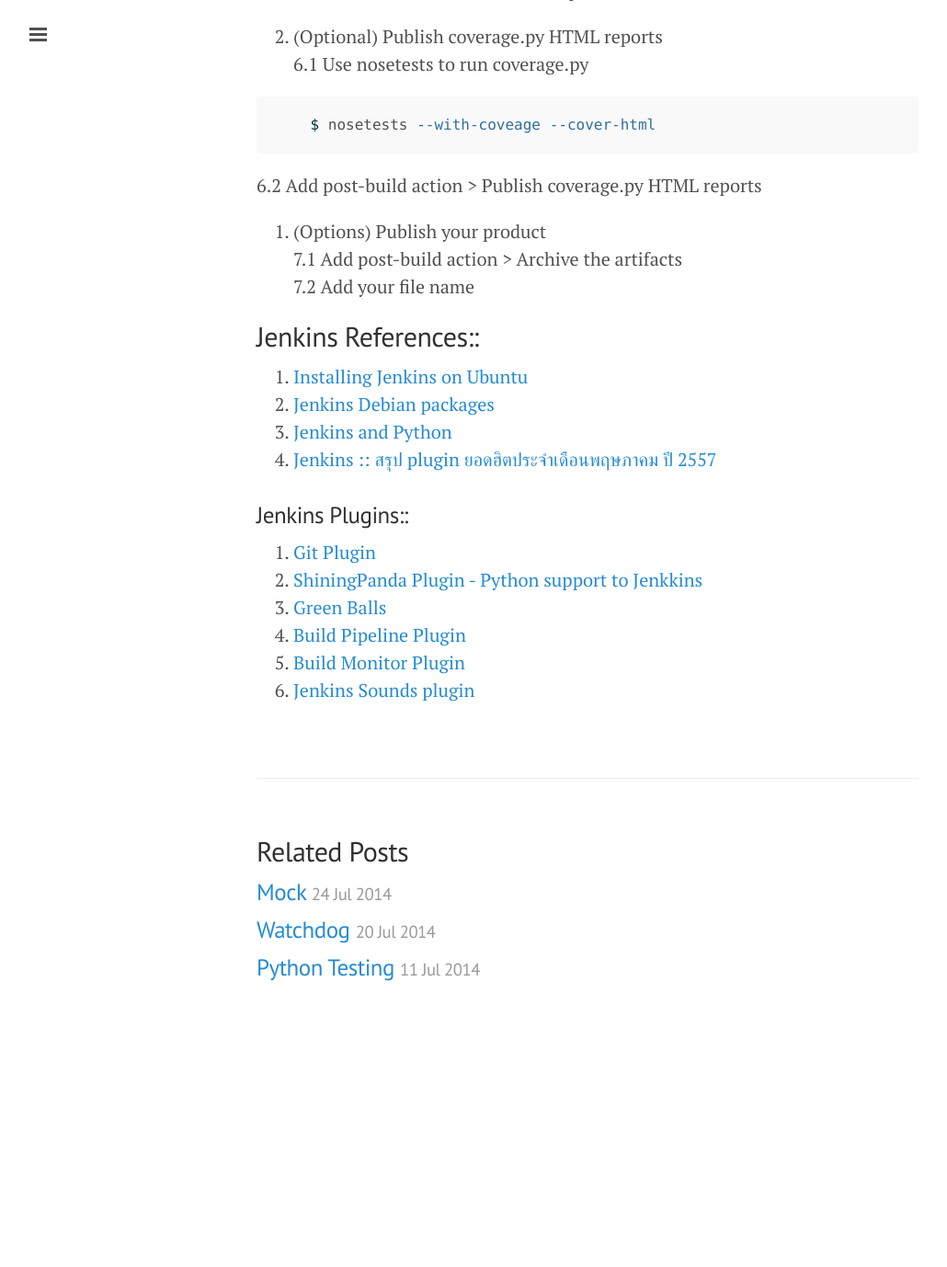
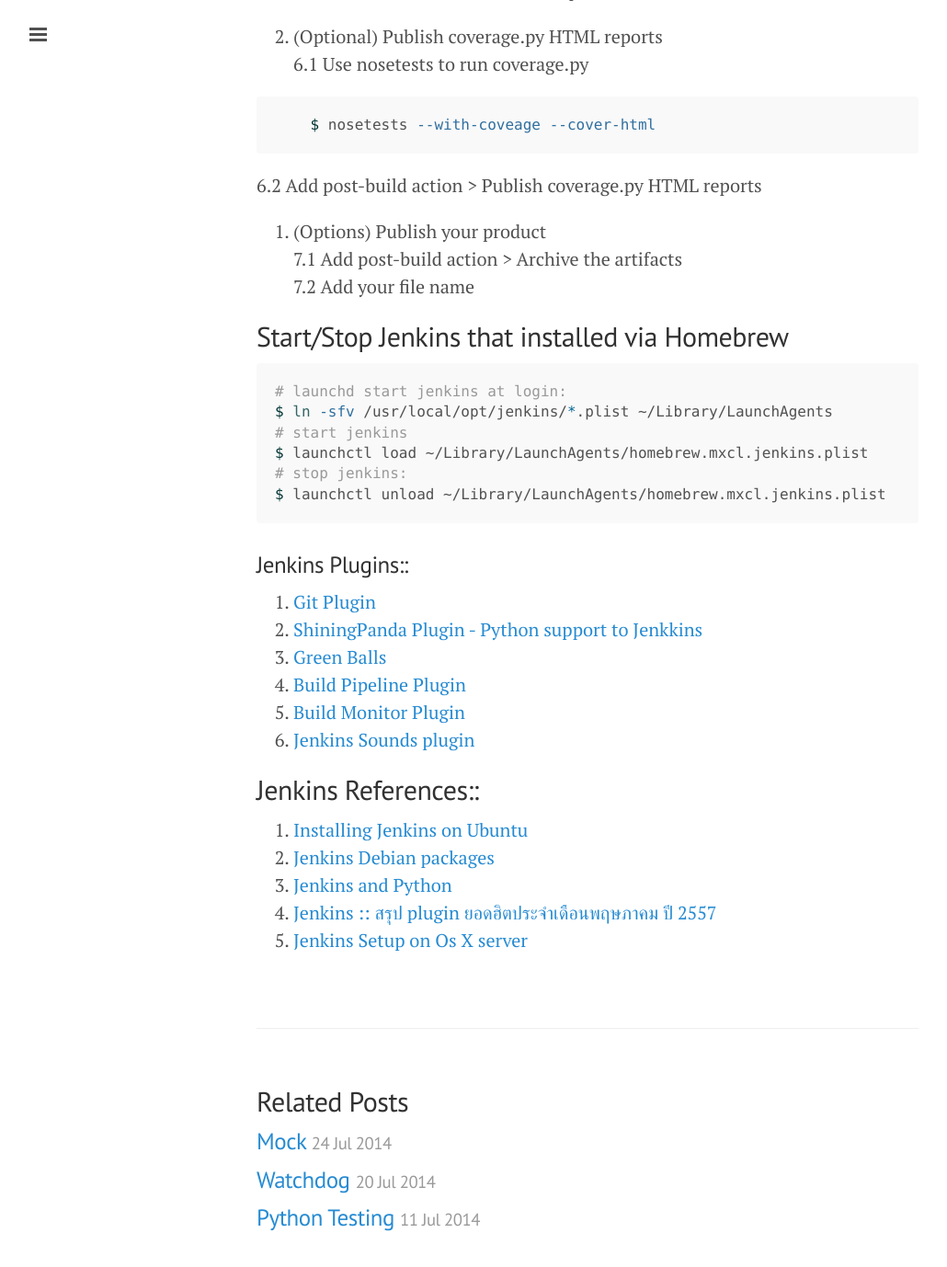
Before and after one commit to ibotdotout/ibotdotout.github.io, a Jekyll site: the page built from _posts/2014-07-19-continuous-integration.md, in a window 1280 px wide and 1400 px high, scrolled down 5943 px. Shown: the top 1378 px of the window at 92% size, without its empty margins (1-1031 px from the left). Built offline with Jekyll 4.4.1, drawn with Linux system fonts in a browser that asks for light colours; Markdown is read by kramdown in place of the engine named in the settings; before the commit the page ends 7071 px from its top, so only the background shows below that.

Commit message:
update jenkin start/stop that installed via brew

````diff
--- a/_posts/2014-07-19-continuous-integration.md
+++ b/_posts/2014-07-19-continuous-integration.md
@@ -225,6 +225,25 @@ Original From [Setting up an Apache Proxy for port 80 -> 8080](https://wiki.jenk
   7.1 Add post-build action > Archive the artifacts
   7.2 Add your file name
 
+## Start/Stop Jenkins that installed via Homebrew
+
+```sh
+# launchd start jenkins at login:
+$ ln -sfv /usr/local/opt/jenkins/*.plist ~/Library/LaunchAgents
+# start jenkins
+$ launchctl load ~/Library/LaunchAgents/homebrew.mxcl.jenkins.plist
+# stop jenkins:
+$ launchctl unload ~/Library/LaunchAgents/homebrew.mxcl.jenkins.plist
+```
+
+### Jenkins Plugins::
+1. [Git Plugin](https://wiki.jenkins-ci.org/display/JENKINS/Git+Plugin)
+2. [ShiningPanda Plugin - Python support to
+   Jenkkins](https://wiki.jenkins-ci.org/display/JENKINS/ShiningPanda+Plugin)
+3. [Green Balls](https://wiki.jenkins-ci.org/display/JENKINS/Green+Balls)
+4. [Build Pipeline Plugin](https://wiki.jenkins-ci.org/display/JENKINS/Build+Pipeline+Plugin)
+5. [Build Monitor Plugin](https://wiki.jenkins-ci.org/display/JENKINS/Build+Monitor+Plugin)
+6. [Jenkins Sounds plugin](https://wiki.jenkins-ci.org/display/JENKINS/Jenkins+Sounds+plugin)
 
 
 ## Jenkins References::
@@ -234,14 +253,4 @@ Original From [Setting up an Apache Proxy for port 80 -> 8080](https://wiki.jenk
 3. [Jenkins and
    Python](http://www.alexconrad.org/2011/10/jenkins-and-python.html)
 4. [Jenkins :: สรุป plugin ยอดฮิตประจำเดือนพฤษภาคม ปี 2557](http://www.somkiat.cc/jenkins-popular-plugins/)
-
-
-
-### Jenkins Plugins::
-1. [Git Plugin](https://wiki.jenkins-ci.org/display/JENKINS/Git+Plugin)
-2. [ShiningPanda Plugin - Python support to
-   Jenkkins](https://wiki.jenkins-ci.org/display/JENKINS/ShiningPanda+Plugin)
-3. [Green Balls](https://wiki.jenkins-ci.org/display/JENKINS/Green+Balls)
-4. [Build Pipeline Plugin](https://wiki.jenkins-ci.org/display/JENKINS/Build+Pipeline+Plugin)
-5. [Build Monitor Plugin](https://wiki.jenkins-ci.org/display/JENKINS/Build+Monitor+Plugin)
-6. [Jenkins Sounds plugin](https://wiki.jenkins-ci.org/display/JENKINS/Jenkins+Sounds+plugin)
+5. [Jenkins Setup on Os X server](http://oemden.com/?p=205)
````
